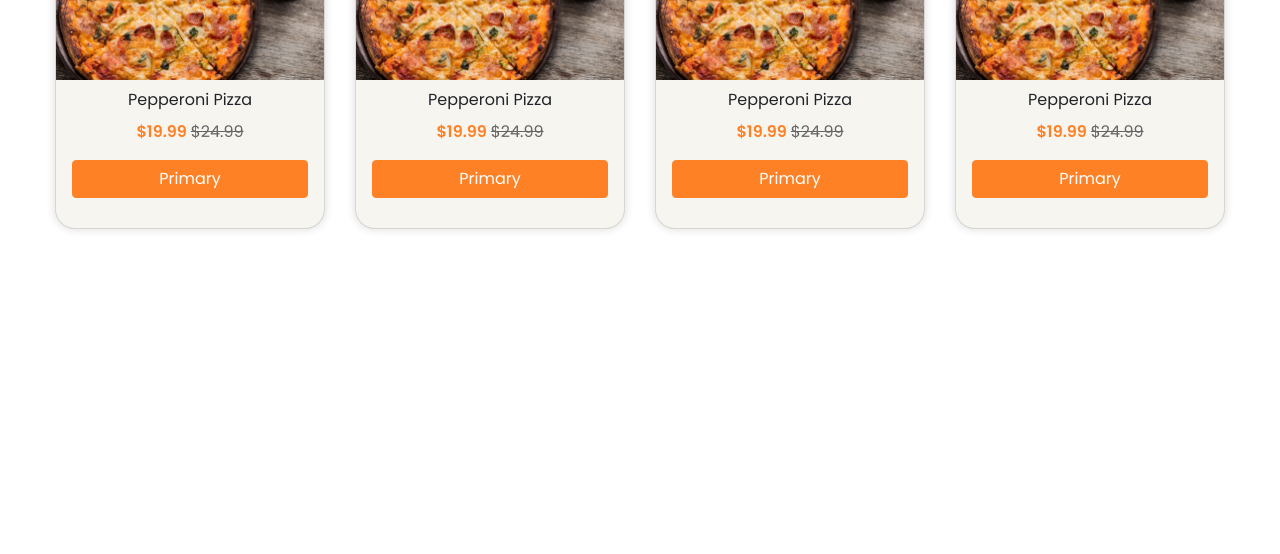
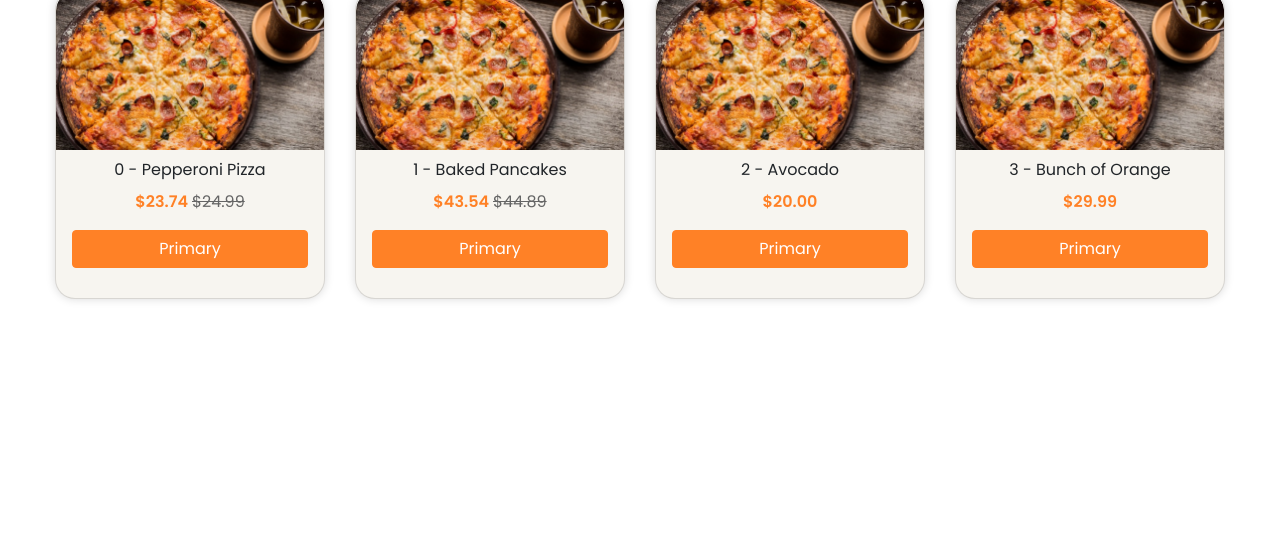
Before and after one commit to VitaliyaChayka/project1, a website: page index.html in a window 1280 px wide. Shown: the part 246-800 px from the top of the page. Drawn offline with nearby package versions, Linux system fonts and the light colour scheme.

Commit message:
3.5 for filters and computed

```diff
--- a/index.html
+++ b/index.html
@@ -38,66 +38,46 @@
         <h2>{{ input_text }}</h2>
         <p>{{error_text}}</p>
 
-
-
-    </div>
+        <br>
+        <h2>Average price is {{ averagePrice | viewPrice('$') }}</h2>
 
         <div class="container">
             <div class="row gy-2">
-            <div class="col-sm-6 col-md-4 col-xl-3">
+
+                <div class="col-sm-6 col-md-4 col-xl-3" :id="'product' + i"
+                    v-for="(product, i) in products" :key="i">
                     <div class="card">
-                    <img src="src/image/image1.jpg" alt="product">
-                    <div class="card__name text-center mt-2 mb-1">Pepperoni Pizza</div>
-                    <div class="price">
-                        <span class="price_new">$19.99</span>
-                        <span class="price_old">$24.99</span>
+                        <img :src="'src/image/' + product.image" :alt="product.title">
+                        <div class="card__name text-center mt-2 mb-1">{{ i + " - " +  product.title }}</div>
+                        <!-- <div class="price" v-if="product.discount">
+                            <span class="price_new">
+                                {{ getNewPrice(product)  }}
+                            </span>
+                            <span class="price_old">{{ product.price }}</span>
                         </div>
-                <div class="col-12 px-3">
+                        <div class="price" v-else>
+                            <span class="price_new">
+                                {{ product.price  }}
+                            </span>
+                        </div> -->
+                        <div class="price" >
+                            <span class="price_new">
+                                {{ getNewPrice(product) | viewPrice() }}
+                            </span>
+                            <span class="price_old" v-if="product.discount">
+                                {{ product.price | viewPrice('$') }}
+                            </span>
+                        </div>
+                    <div class="scol-12 px-3">
                         <button type="button" class="w-100 btn btn-primary">Primary</button>
                     </div>
                     </div>
                 </div>
-            <div class="col-sm-6 col-md-4 col-xl-3">
-                <div class="card">
-                    <img src="src/image/image1.jpg" alt="product">
-                    <div class="card__name text-center mt-2 mb-1">Pepperoni Pizza</div>
-                    <div class="price">
-                        <span class="price_new">$19.99</span>
-                        <span class="price_old">$24.99</span>
-                    </div>
-                <div class="col-12 px-3">
-                    <button type="button" class="w-100 btn btn-primary">Primary</button>
+
             </div>
         </div>
     </div>
-            <div class="col-sm-6 col-md-4 col-xl-3  d-none d-md-block">
-                <div class="card">
-                    <img src="src/image/image1.jpg" alt="product">
-                    <div class="card__name text-center mt-2 mb-1">Pepperoni Pizza</div>
-                    <div class="price">
-                        <span class="price_new">$19.99</span>
-                        <span class="price_old">$24.99</span>
-                    </div>
-                <div class="col-12 px-3">
-                    <button type="button" class="w-100 btn btn-primary">Primary</button>
-                </div>
-                </div>
-            </div>
-            <div class="col-sm-6 col-md-4 col-xl-3 d-none d-xl-block">
-                <div class="card">
-                    <img src="src/image/image1.jpg" alt="product">
-                    <div class="card__name text-center mt-2 mb-1">Pepperoni Pizza</div>
-                    <div class="price">
-                        <span class="price_new">$19.99</span>
-                        <span class="price_old">$24.99</span>
-                    </div>
-                <div class="col-12 px-3">
-                    <button type="button" class="w-100 btn btn-primary">Primary</button>
-                </div>
-                </div>
-            </div>
-        </div>
-    </div>
+
 
     <script src="https://cdn.jsdelivr.net/npm/vue@2/dist/vue.js"></script>
     <script src="../../node_modules/bootstrap/dist/js/bootstrap.bundle.min.js"></script>
--- a/src/js/script.js
+++ b/src/js/script.js
@@ -6,8 +6,35 @@ let app = new Vue({
         show_notify: true,
         show: false,
         error_text: '',
-        input_text: null
-
+        input_text: null,
+        products:[
+            {
+                id: 123,
+                title: 'Pepperoni Pizza',
+                price: 24.99,
+                discount: 5,
+                image: 'image1.jpg'
+            },
+            {
+                id: 234,
+                title: 'Baked Pancakes',
+                price: 44.89,
+                discount: 3,
+                image: 'image1.jpg'
+            },
+            {
+                id: 345,
+                title: 'Avocado',
+                price: 20.00,
+                image: 'image1.jpg'
+            },
+            {
+                id: 456,
+                title: 'Bunch of Orange',
+                price: 29.99,
+                image: 'image1.jpg'
+            }
+        ]
     },
     methods: {
         firstLetterToUpperCase(text){
@@ -26,9 +53,30 @@ let app = new Vue({
         valid(){
             this.error_text = this.input_text.length > 5 ? 'error' :  '';
             c.l
+        },
+        getNewPrice(product){
+            let new_price = product.discount ?
+            product.price * (1 - product.discount/ 100 ) :
+            product.price;
+            return new_price;
         }
 
+    },
+    filters: {
+        viewPrice(value, currency = "$"){
+            return currency + value.toFixed(2);
+        }
+    },
+    computed: {
+        averagePrice(){
+            let average_price = 0;
+            this.products.forEach(el=>{
+                average_price += +el.price
+            })
+            return average_price / this.products.length;
+        }
     }
+
 })
 
 
```
Also changed, not shown: src/js/script.min.js. Lines whose indentation alone changed are shown as unchanged.
